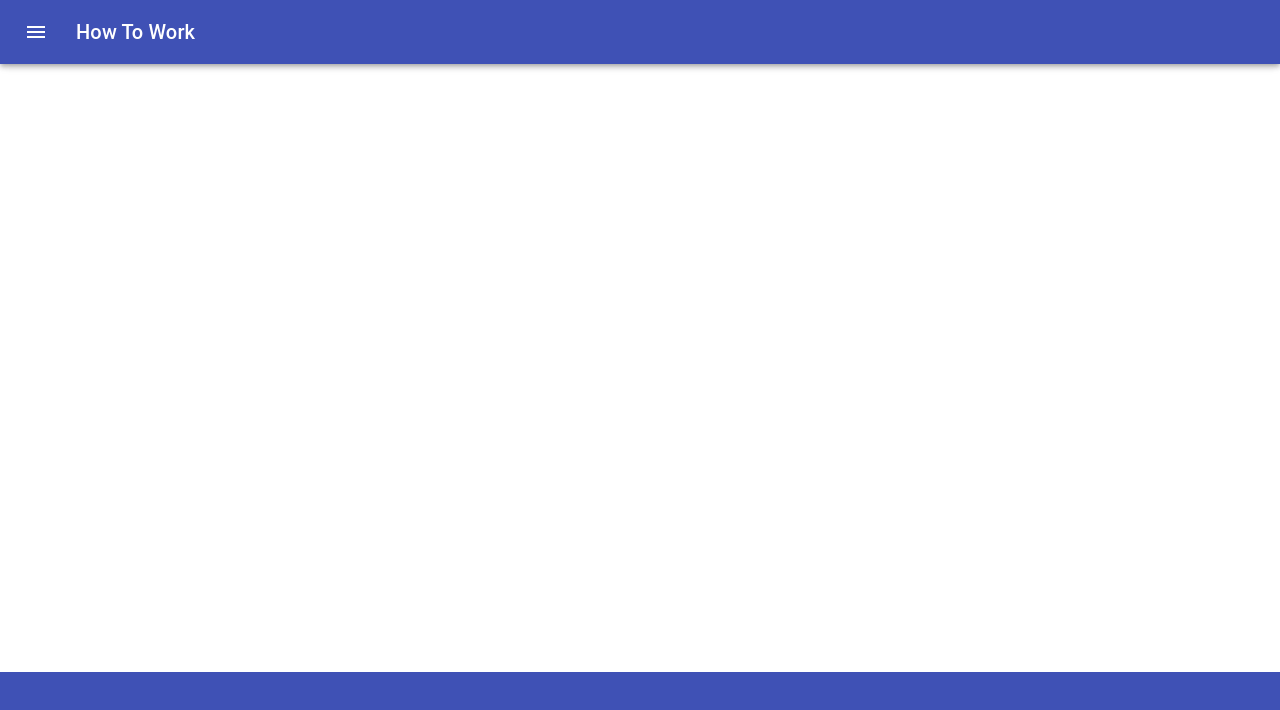
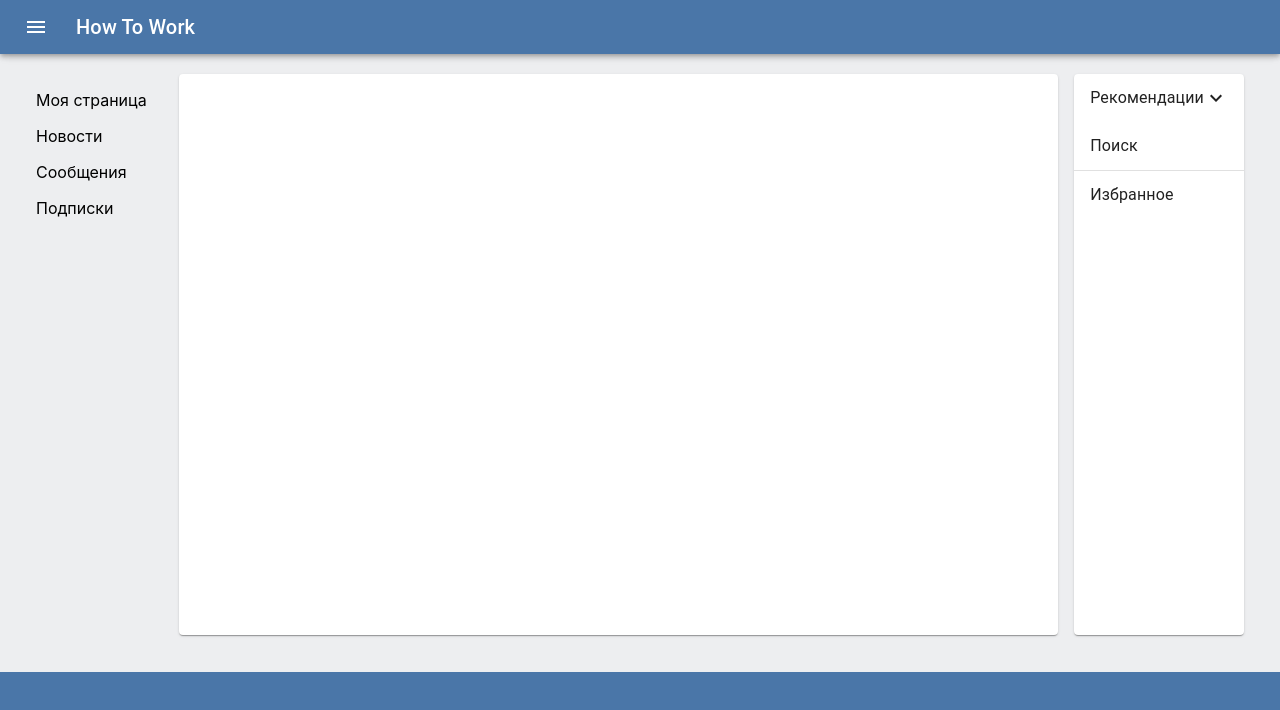
Before and after one commit to PolinaVdovina/htw_frontend, a React (Create React App) app: page /cabinet/1 in a window 1280 px wide. Shown: the top 710 px of the page. Built offline with nearby package versions, Linux system fonts and the light colour scheme.

Commit message:
кабинетики и эксперименты/экскременты

```diff
--- a/src/App.tsx
+++ b/src/App.tsx
@@ -5,7 +5,7 @@ import { Routes } from './pages/Routes';
 import { BrowserRouter } from 'react-router-dom';
 import { AppBar } from './components/app-menu/AppBar';
 import { AppMenu } from './components/app-menu/AppMenu';
-import { Grid, makeStyles, createStyles, Theme, MuiThemeProvider } from '@material-ui/core';
+import { Grid, makeStyles, createStyles, Theme, MuiThemeProvider, Divider } from '@material-ui/core';
 import { theme } from './theme';
 import { AppFooter } from './components/app-footer/AppFooter';
 
@@ -14,12 +14,12 @@ const useStyles = makeStyles((theme: Theme) =>
     gridVerticalContainer: {
       width: "100%",
       minHeight: "100vh",
-
-      //justifyContent:"center"
+      alignItems:"center",
+      backgroundColor: "#edeef0"
     },
     content: {
       flexGrow: 1,
-
+      backgroundColor: "#edeef0"
     },
     fakeMenuBar: {
       height: theme.menuBar.height
@@ -33,16 +33,13 @@ function App() {
 
       <div>
         <AppMenu title="How To Work"/>
+        <Grid className={classes.gridVerticalContainer} container direction="column">
+          <Grid item className = {classes.fakeMenuBar}/>
 
-        <Grid className={classes.gridVerticalContainer} container direction="column">
-          <div className={classes.fakeMenuBar}/>
-          <Grid container className={classes.content}>
-            {
-              <BrowserRouter>
-                <Routes/>
-              </BrowserRouter>
-            }
-          </Grid>
+          <BrowserRouter>
+            <Routes/>
+          </BrowserRouter>
+          <Divider/>
           <AppFooter/>
         </Grid>
       </div>
--- a/src/components/app-menu/AppBar.tsx
+++ b/src/components/app-menu/AppBar.tsx
@@ -9,7 +9,7 @@ const useStyles = makeStyles((theme: Theme) =>
       flexGrow: 1,
     },
     menuBar: {
-      height: theme.menuBar.height
+      minHeight: theme.menuBar.height,
     },
     menuButton: {
       marginRight: theme.spacing(2),
@@ -30,8 +30,8 @@ export const AppBar = (props : IAppBarProps) => {
     const classes = useStyles();
     const context = React.useContext(AppMenuContext);
     return (
-        <MuiAppBar className={classes.menuBar} position="fixed">
-            <Toolbar>
+        <MuiAppBar  position="fixed">
+            <Toolbar className={classes.menuBar}>
                 <IconButton onClick={props.onDrawerShow} className={classes.menuButton} edge="start" color="inherit" aria-label="menu">
                     <MenuIcon/>
                 </IconButton>
--- /dev/null
+++ b/src/components/feed-menu/job-seeker/JobSeekerFeedMenu.tsx
@@ -0,0 +1,31 @@
+import * as React from 'react';
+import { List, ListItem, ListItemText, ListItemIcon, Divider, Tabs } from '@material-ui/core';
+import ExpandLess from '@material-ui/icons/ExpandLess';
+import ExpandMore from '@material-ui/icons/ExpandMore';
+
+interface IJobSeekerFeedMenuProps {
+    title?: String,
+}
+
+export const JobSeekerFeedMenu = (props : IJobSeekerFeedMenuProps) => {
+    const [isDrawerOpen, setDrawerOpen] = React.useState(false);
+
+    return (
+        <Tabs
+            orientation="vertical"
+            variant="scrollable"
+        >
+            <ListItem button>
+                <ListItemText primary= "Рекомендации"/>
+                <ExpandMore/>
+            </ListItem>
+            <ListItem button>
+                <ListItemText primary= "Поиск"/>
+            </ListItem>
+            <Divider/>
+            <ListItem button>
+                <ListItemText primary= "Избранное"/>
+            </ListItem>
+        </Tabs>
+    )
+}
--- a/src/pages/cabinet/Cabinet.tsx
+++ b/src/pages/cabinet/Cabinet.tsx
@@ -1,9 +1,15 @@
 import * as React from 'react';
+import { HCenterizingGrid } from './../grid-containers/HCenterizingGrid';
+import { JobSeekerCabinet } from './job-seeker/JobSeekerCabinet';
 
 interface ICabinetProps {
 
 }
 
 export const Cabinet = (props : ICabinetProps) => {
-    return <div></div>
+    return (
+        <HCenterizingGrid>
+            <JobSeekerCabinet/>
+        </HCenterizingGrid>
+        )
 }
--- /dev/null
+++ b/src/pages/cabinet/job-seeker/JobSeekerCabinet.tsx
@@ -0,0 +1,54 @@
+import React from 'react'
+import { Grid, Paper, List, ListItem, makeStyles, Theme, createStyles } from '@material-ui/core'
+import { JobSeekerFeedMenu } from './../../../components/feed-menu/job-seeker/JobSeekerFeedMenu';
+
+interface IJobSeekerCabinet {
+
+}
+
+const useStyles = makeStyles((theme: Theme) =>
+  createStyles({
+    root: {
+      textAlign: "center",
+      justifyContent: "center",
+      flex: 1,
+    },
+  }),
+);
+
+export const JobSeekerCabinet = (props: IJobSeekerCabinet) => {
+    return (
+        <Grid container direction="row" spacing={2}>
+            <Grid item>
+                <List>
+                    <ListItem button>
+                        Моя страница
+                    </ListItem>
+                    <ListItem button>
+                        Новости
+                    </ListItem>
+                    <ListItem button>
+                        Сообщения
+                    </ListItem>
+                    <ListItem button>
+                        Подписки
+                    </ListItem>
+                </List>
+            </Grid>
+            <Grid item style={{flexGrow:1}} >
+                <Grid container style={{height:"100%", width: "100%"}} spacing={2}>
+                    <Grid item style={{flexGrow:1}}>
+                        <Paper style={{height:"100%"}}>
+
+                        </Paper>
+                    </Grid>
+                    <Grid item>
+                        <Paper style={{height:"100%"}}>
+                            <JobSeekerFeedMenu/>
+                        </Paper>
+                    </Grid>
+                </Grid>
+            </Grid>
+        </Grid>
+    )
+}
--- /dev/null
+++ b/src/pages/grid-containers/HCenterizingGrid.tsx
@@ -0,0 +1,29 @@
+import * as React from 'react';
+import { makeStyles, Theme, createStyles, Grid } from '@material-ui/core';
+import { RegRoleCard } from '../../components/cards/SignInCard/RegRoleCard';
+
+interface IHCenterizingGridProps {
+    children: React.ReactNode,
+}
+
+const useStyles = makeStyles((theme: Theme) =>
+  createStyles({
+    root: {
+      padding: "20px",
+      textAlign: "center",
+      justifyContent: "center",
+      flex: 1,
+      maxWidth: 1280,
+
+    },
+  }),
+);
+
+export const HCenterizingGrid = (props : IHCenterizingGridProps) => {
+    const classes = useStyles();
+    return (
+        <Grid container direction="row" className={classes.root}>
+            {props.children}
+        </Grid>
+    )
+}
--- /dev/null
+++ b/src/pages/grid-containers/VHCenterizingGrid.tsx
@@ -0,0 +1,27 @@
+import * as React from 'react';
+import { makeStyles, Theme, createStyles, Grid } from '@material-ui/core';
+import { RegRoleCard } from '../../components/cards/SignInCard/RegRoleCard';
+
+interface IVHCenterizingGridProps {
+    children: React.ReactNode,
+}
+
+const useStyles = makeStyles((theme: Theme) =>
+  createStyles({
+    root: {
+      textAlign: "center",
+      alignContent:"center",
+      justifyContent: "center",
+      flexGrow:1,
+    },
+  }),
+);
+
+export const VHCenterizingGrid = (props : IVHCenterizingGridProps) => {
+    const classes = useStyles();
+    return (
+        <Grid container direction="row" className={classes.root}>
+            {props.children}
+        </Grid>
+    )
+}
--- a/src/pages/home/Home.tsx
+++ b/src/pages/home/Home.tsx
@@ -1,6 +1,8 @@
 import * as React from 'react';
 import { Grid, makeStyles, Theme, createStyles } from '@material-ui/core';
 import { RegRoleCard } from '../../components/cards/SignInCard/RegRoleCard';
+import { VHCenterizingGrid } from '../grid-containers/VHCenterizingGrid';
+import { HCenterizingGrid } from './../grid-containers/HCenterizingGrid';
 
 interface IHomeProps {
 
@@ -9,9 +11,7 @@ interface IHomeProps {
 const useStyles = makeStyles((theme: Theme) =>
   createStyles({
     root: {
-      textAlign: "center",
-      alignItems: "center",
-      alignContent:"center",
+
     },
   }),
 );
@@ -19,10 +19,10 @@ const useStyles = makeStyles((theme: Theme) =>
 export const Home = (props : IHomeProps) => {
     const classes = useStyles();
     return (
-        <Grid container direction="row" className={classes.root}>
+        <HCenterizingGrid>
             <RegRoleCard title="Соискатель" desc="Хотите найти востребованную работу?" buttonText="Присоединиться"/>
             <RegRoleCard title="Образовательное учреждение" desc="Вам нужно организовать студенческие практики?" buttonText="Присоединиться"/>
             <RegRoleCard title="Работодатель" desc="Нуждаетесь в хорошем кадровом обеспечении?" buttonText="Присоединиться"/>
-        </Grid>
+        </HCenterizingGrid>
     )
 }
--- a/src/theme.tsx
+++ b/src/theme.tsx
@@ -1,4 +1,5 @@
 import { createMuiTheme } from "@material-ui/core";
+import { blue, indigo, lightBlue } from "@material-ui/core/colors";
 
 declare module '@material-ui/core/styles/createMuiTheme' {
     interface Theme {
@@ -16,6 +17,12 @@ declare module '@material-ui/core/styles/createMuiTheme' {
 
 export const theme = createMuiTheme({
     menuBar: {
-        height: 64,
+        height: 54,
+    },
+    palette: {
+      primary: {
+        main: "#4a76a8"
+      }
     }
+
 });
```
